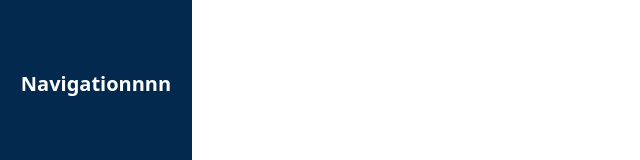
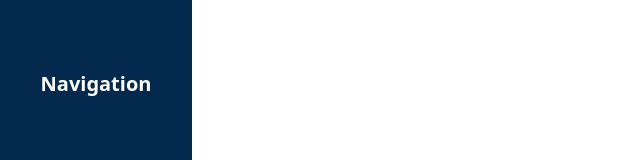
Before and after one commit to BrackoGregor/timetracker_praksa, a Vue app in the folder web/: page /home in a window 1280 px wide. Shown: the part 316-476 px from the top of the page, without its empty margins (0-640 px from the left). Built offline with nearby package versions, Linux system fonts and the light colour scheme.

Commit message:
test branch

```diff
--- a/web/src/components/Navbar.vue
+++ b/web/src/components/Navbar.vue
@@ -2,7 +2,7 @@
   <div class="absolute flex top-0 h-screen bg-blue">
     <div class="bg-yellow-200 overflow-hidden flex items-center justify-center">
       <div class="w-48 text-center font-bold text-xl text-white">
-        Navigationnnn
+        Navigation
       </div>
     </div>
   </div>
```
